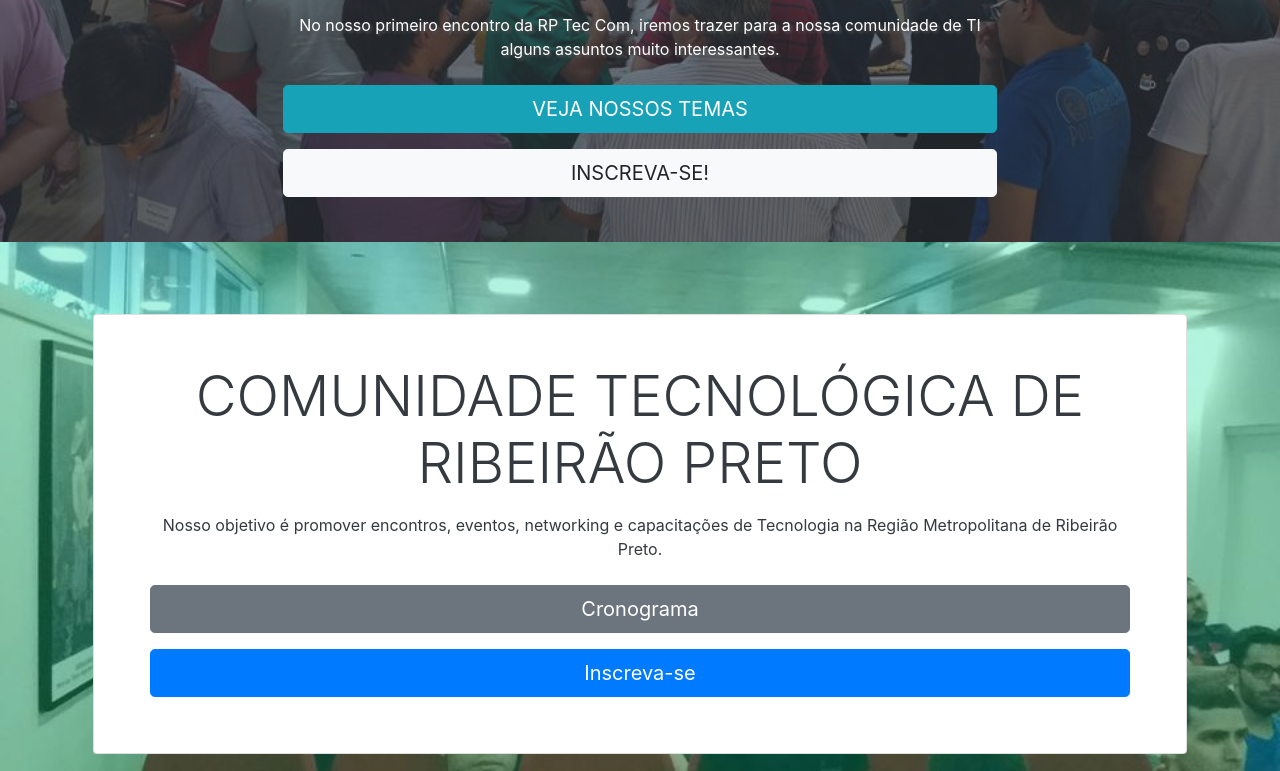
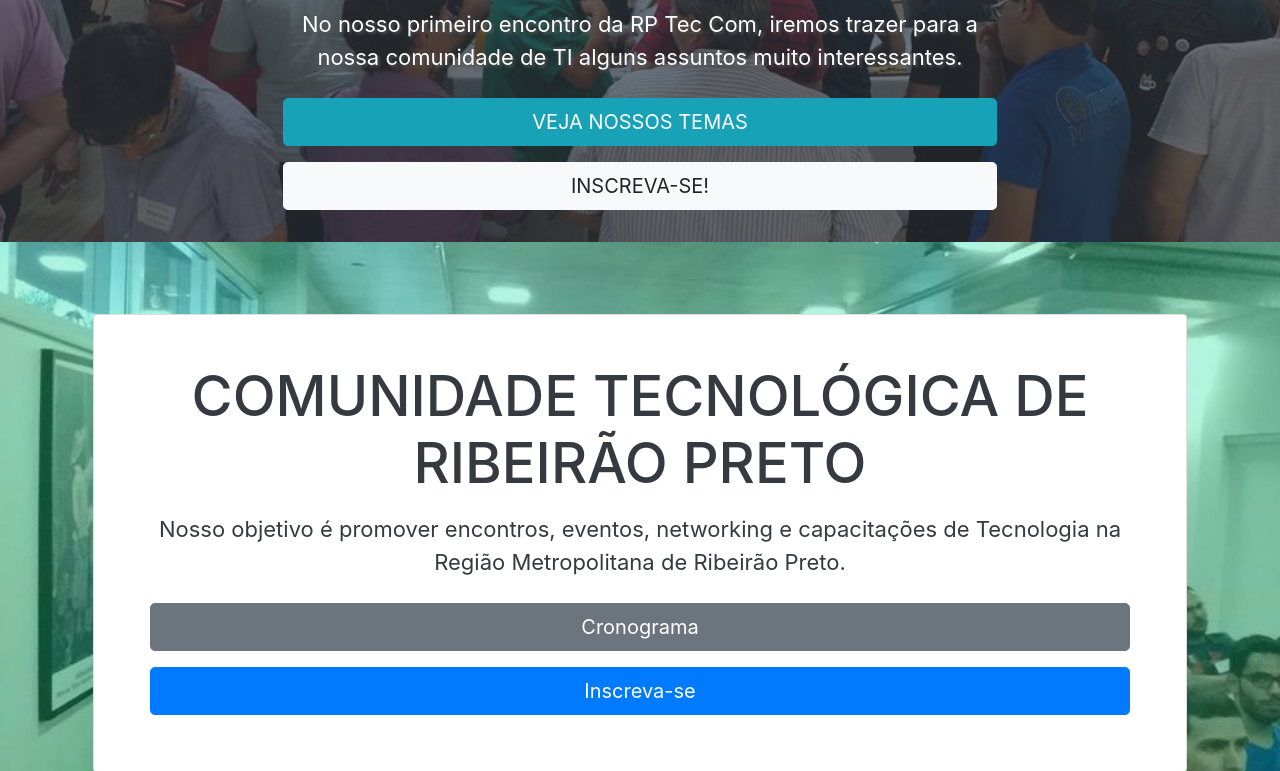
Before and after one commit to lucasbuetto/RPTecCom.web.site, a website: page app/index.html in a window 1280 px wide. Shown: the part 558-1329 px from the top of the page. Drawn offline with nearby package versions, Linux system fonts and the light colour scheme; files that its build step writes are made by us from their sources.

Commit message:
Alteração no tamanho da fonte para melhor visualização

```diff
--- a/app/assets/scss/theme.scss
+++ b/app/assets/scss/theme.scss
@@ -83,6 +83,10 @@ body > * {
   overflow:hidden;
 }
 
+p {
+  font-size: 22px !important;
+}
+
 .card {
 
 
@@ -156,7 +160,7 @@ body > * {
 	}
 }
 
-h1.mt-1.display-4.shadowed-text {
+h1.display-4 {
   font-weight: 500;
 
   @media(max-width: 768px) {
```
